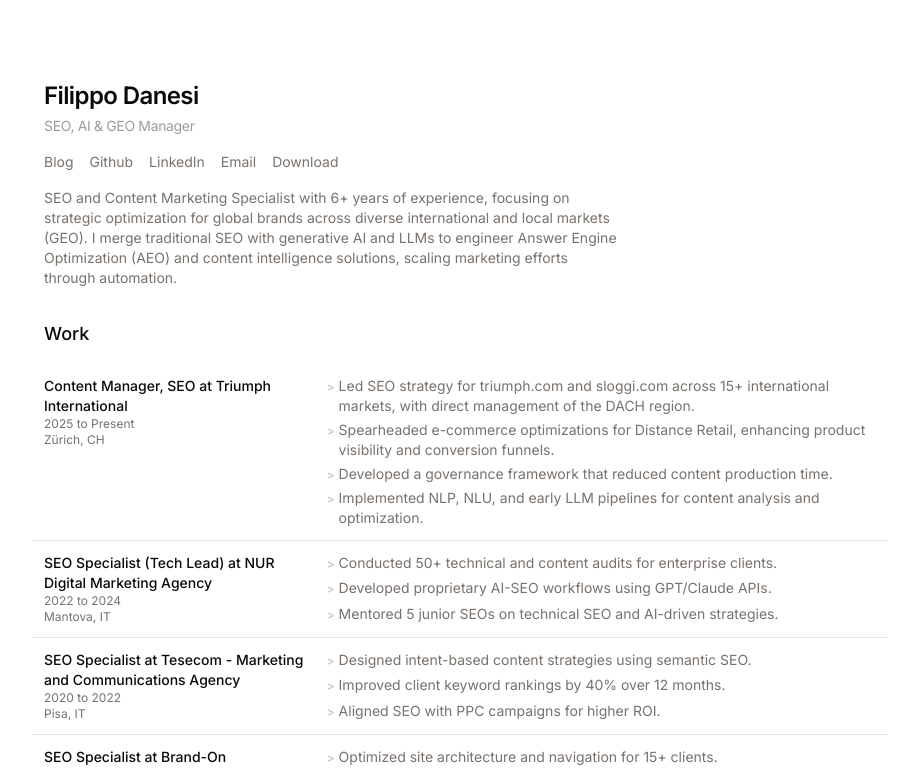
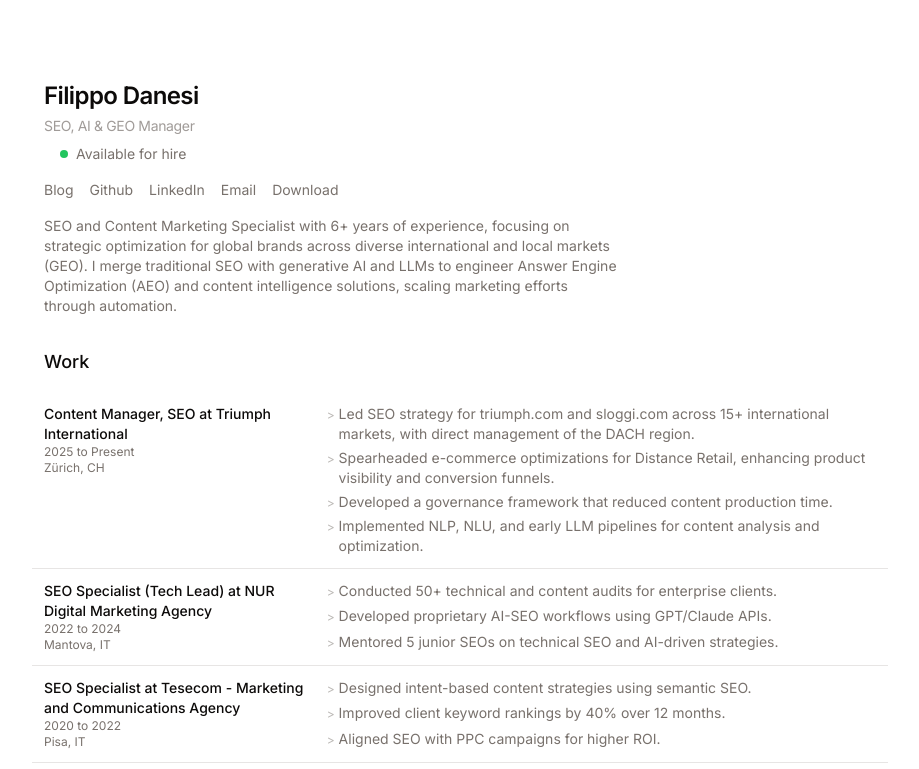
Before and after one commit to filippodanesi/filippodanesi.com, a Next.js app: page / in a window 1280 px wide. Shown: the top 769 px of the page, without its empty margins (36-955 px from the left). Built offline with nearby package versions, Linux system fonts and the light colour scheme.

Commit message:
Update intro.tsx

```diff
--- a/components/intro.tsx
+++ b/components/intro.tsx
@@ -14,13 +14,27 @@ export function Intro({ intro }: IntroProps) {
 
   return (
     <section className="flex flex-col">
-      <h1 className="font-semibold tracking-tight fade-in-up !delay-100 mb-1">{intro.name}</h1>
+      <h1 className="font-semibold tracking-tight fade-in-up !delay-100 mb-1">
+        {intro.name}
+      </h1>
 
       <h2 className="text-muted-foreground/70 tracking-tight fade-in-up !delay-200">
         SEO, AI & GEO Manager
       </h2>
 
-      <div className="dont-print flex gap-4 fade-in-up !delay-300 mt-4">
+      {/* NUOVA SEZIONE AGGIUNTA QUI */}
+      <div className="flex items-center gap-x-4 text-sm fade-in-up !delay-300 mt-2">
+        <span className="text-muted-foreground">{intro.location}</span>
+        <div className="flex items-center gap-x-2">
+          <span className="relative flex h-2 w-2">
+            <span className="animate-ping absolute inline-flex h-full w-full rounded-full bg-green-400 opacity-75"></span>
+            <span className="relative inline-flex rounded-full h-2 w-2 bg-green-500"></span>
+          </span>
+          <span className="text-muted-foreground">Available for hire</span>
+        </div>
+      </div>
+
+      <div className="dont-print flex gap-4 fade-in-up !delay-400 mt-4">
         <a
           href={intro.href}
           target="_blank"
@@ -77,7 +91,7 @@ export function Intro({ intro }: IntroProps) {
         />
       </div>
 
-      <p className="text-muted-foreground max-w-prose fade-in-up !delay-400 mt-4">
+      <p className="text-muted-foreground max-w-prose fade-in-up !delay-500 mt-4">
         {intro.about}
       </p>
     </section>
```
